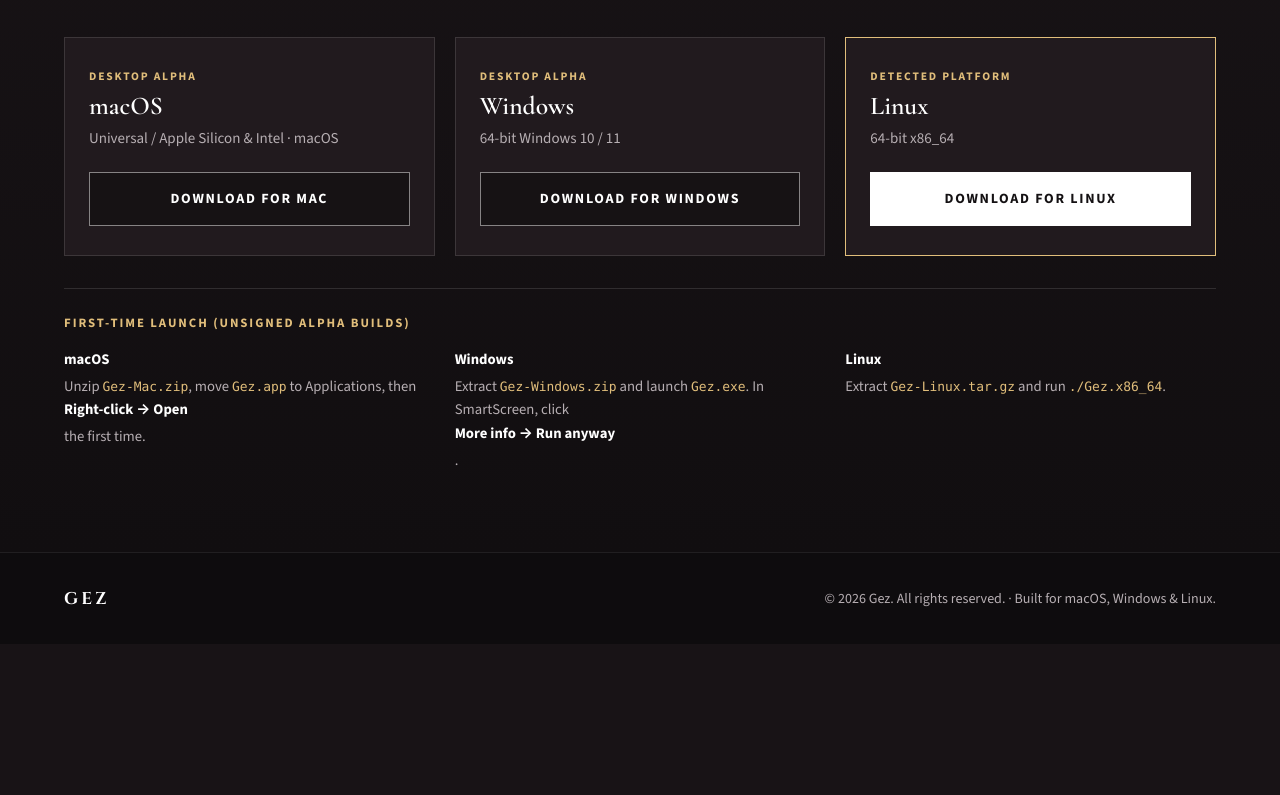
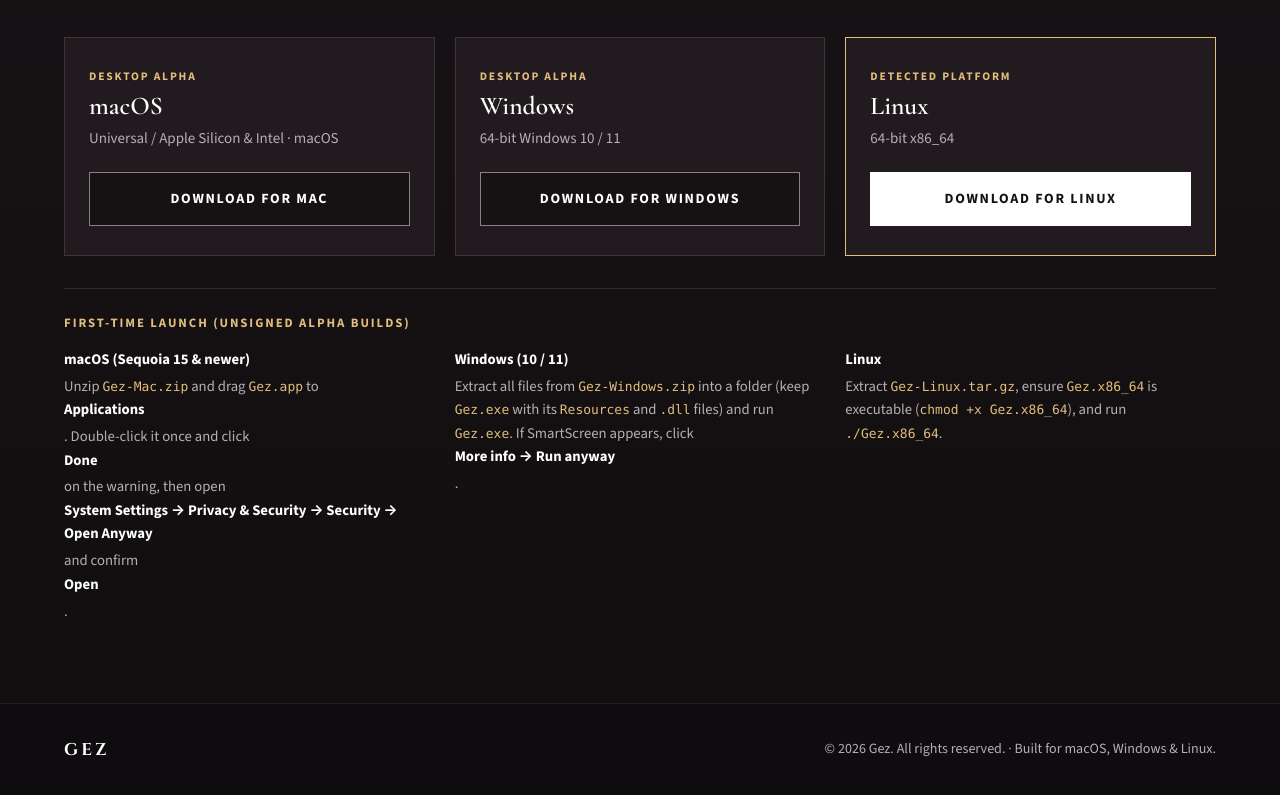
Before and after one commit to theRealMaReza/theRealMaReza.github.io, a plain HTML site: page index.html in a window 1280 px wide. Shown: the part 3573-4368 px from the top of the page. Before the commit the page ends 4217 px from the top, so only its background shows below. Drawn offline with nearby package versions, Linux system fonts and the light colour scheme; no server answers.

Commit message:
Update macOS Sequoia+ Open Anyway and Windows/Linux launch instructions

```diff
--- a/index.html
+++ b/index.html
@@ -206,16 +206,16 @@
           <div class="launch-notes-title">First-Time Launch (Unsigned Alpha Builds)</div>
           <div class="launch-notes-grid">
             <div>
-              <strong>macOS</strong>
-              <span>Unzip <code>Gez-Mac.zip</code>, move <code>Gez.app</code> to Applications, then <strong>Right-click → Open</strong> the first time.</span>
+              <strong>macOS (Sequoia 15 &amp; newer)</strong>
+              <span>Unzip <code>Gez-Mac.zip</code> and drag <code>Gez.app</code> to <strong>Applications</strong>. Double-click it once and click <strong>Done</strong> on the warning, then open <strong>System Settings → Privacy &amp; Security → Security → Open Anyway</strong> and confirm <strong>Open</strong>.</span>
             </div>
             <div>
-              <strong>Windows</strong>
-              <span>Extract <code>Gez-Windows.zip</code> and launch <code>Gez.exe</code>. In SmartScreen, click <strong>More info → Run anyway</strong>.</span>
+              <strong>Windows (10 / 11)</strong>
+              <span>Extract all files from <code>Gez-Windows.zip</code> into a folder (keep <code>Gez.exe</code> with its <code>Resources</code> and <code>.dll</code> files) and run <code>Gez.exe</code>. If SmartScreen appears, click <strong>More info → Run anyway</strong>.</span>
             </div>
             <div>
               <strong>Linux</strong>
-              <span>Extract <code>Gez-Linux.tar.gz</code> and run <code>./Gez.x86_64</code>.</span>
+              <span>Extract <code>Gez-Linux.tar.gz</code>, ensure <code>Gez.x86_64</code> is executable (<code>chmod +x Gez.x86_64</code>), and run <code>./Gez.x86_64</code>.</span>
             </div>
           </div>
         </div>
```
